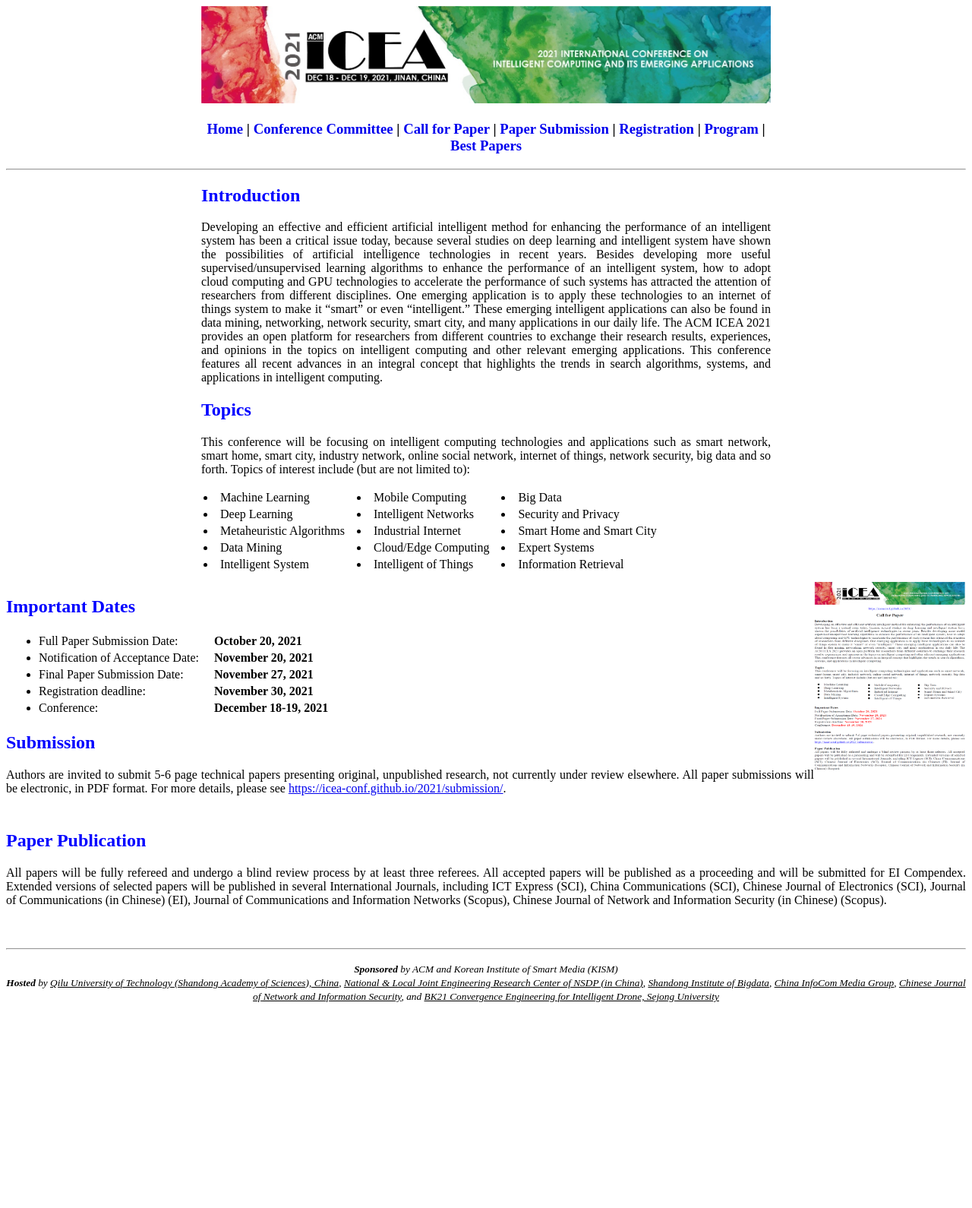
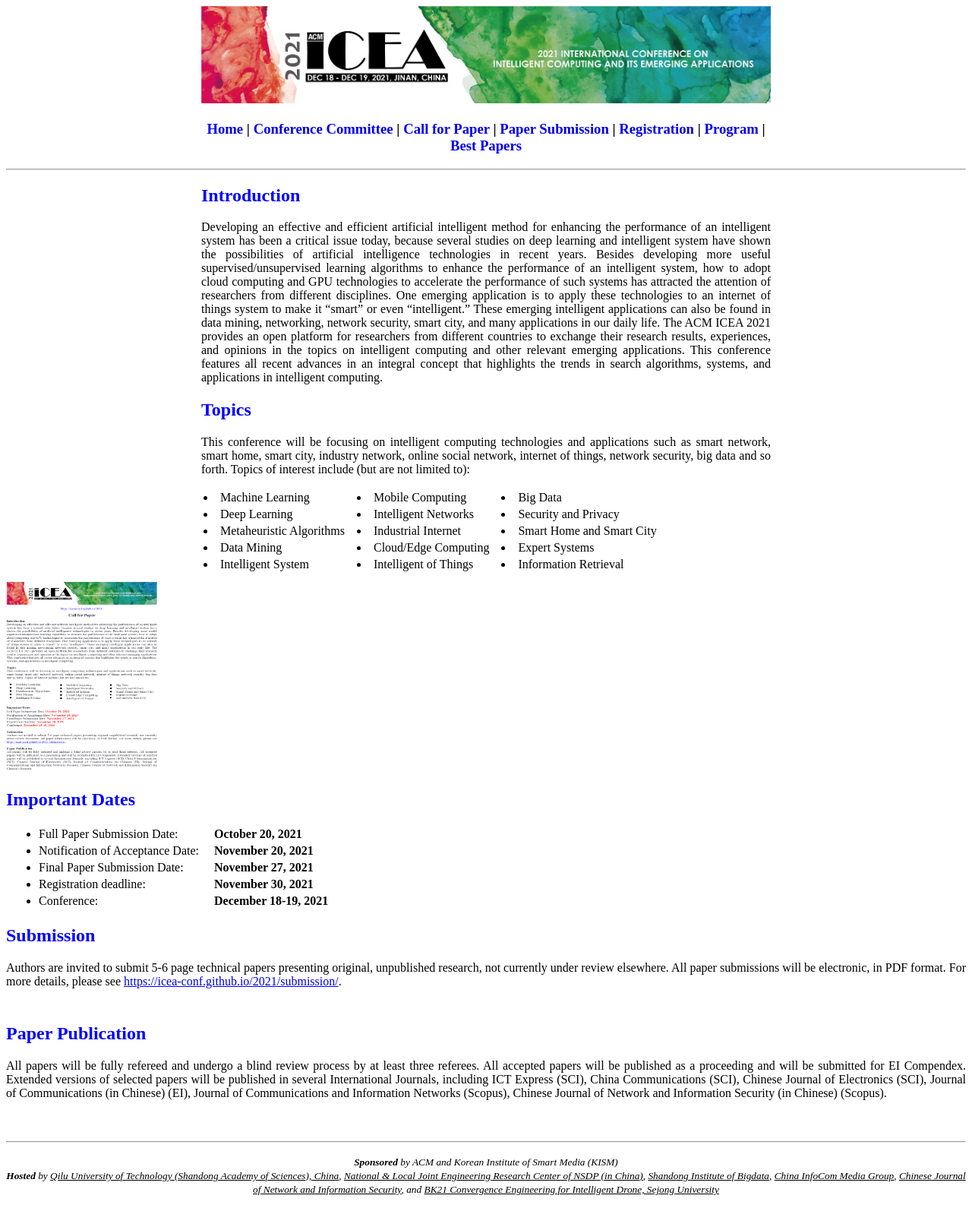
Before and after one commit to icea-conf/2021, a Jekyll site: the page built from papers/index.html, in a window 1280 px wide. Shown: the whole page at 76% size. Built offline with Jekyll 4.4.1, drawn with Linux system fonts in a browser that asks for light colours; before the commit the page ends 1336 px from its top, so only the background shows below that.

Commit message:
Update index.html

```diff
--- a/papers/index.html
+++ b/papers/index.html
@@ -84,7 +84,7 @@
 
             <div style="padding-top: 10px">
                   <div>
-                        <a href="https://icea-conf.github.io/2021/papers/ICEA%202021_CFP-v7.pdf"><img src="ICEA 2021_CFP-v7.PNG" width="200" height="250" align="right"></a>
+                        <a href="https://icea-conf.github.io/2021/papers/ICEA%202021_CFP-v7.pdf"><img src="ICEA 2021_CFP-v7.PNG" width="200" height="250"></a>
                   </div>
                   <h2 style="color:#0000FF">Important Dates</h2>
                   <ul>
```
